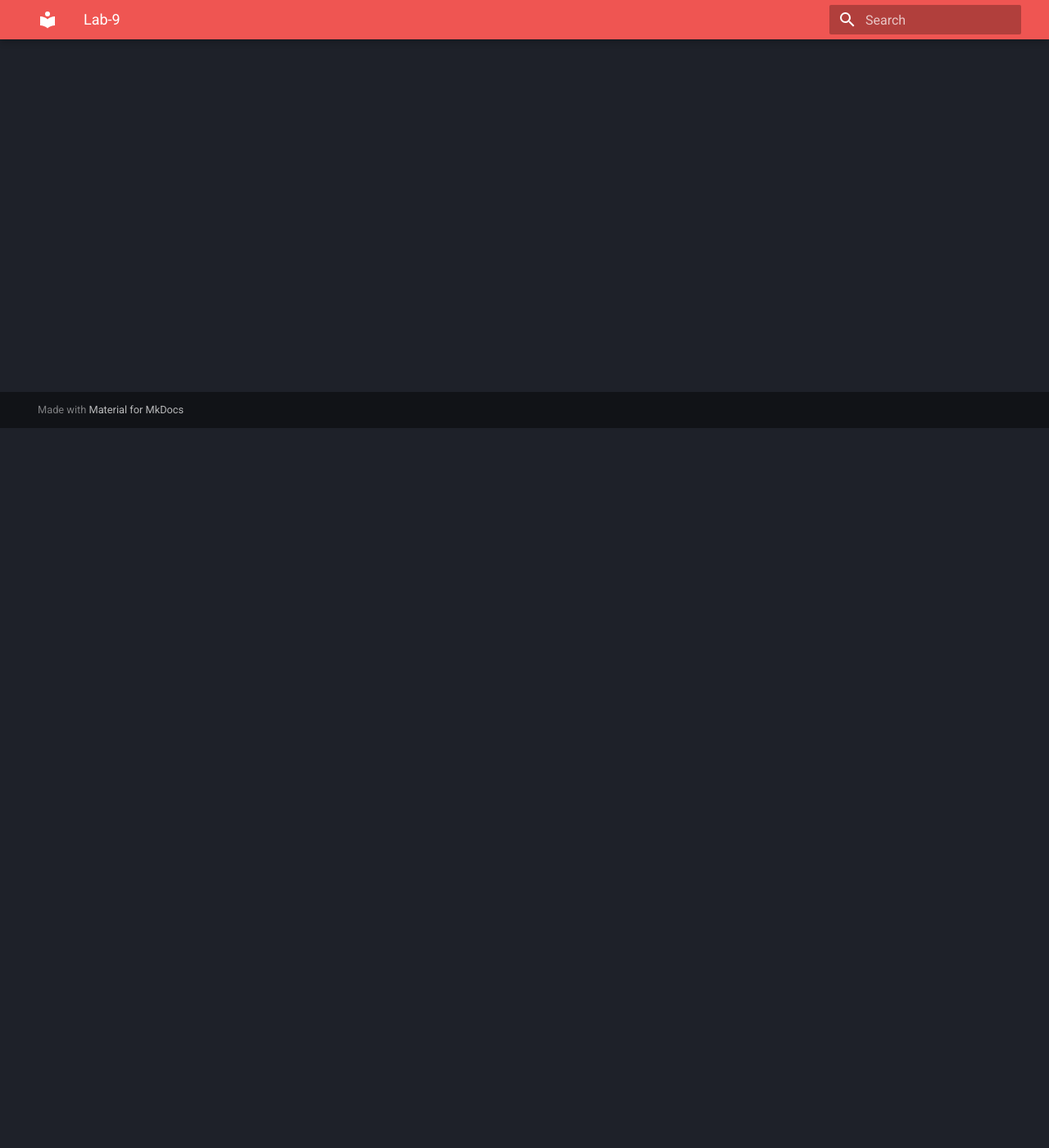
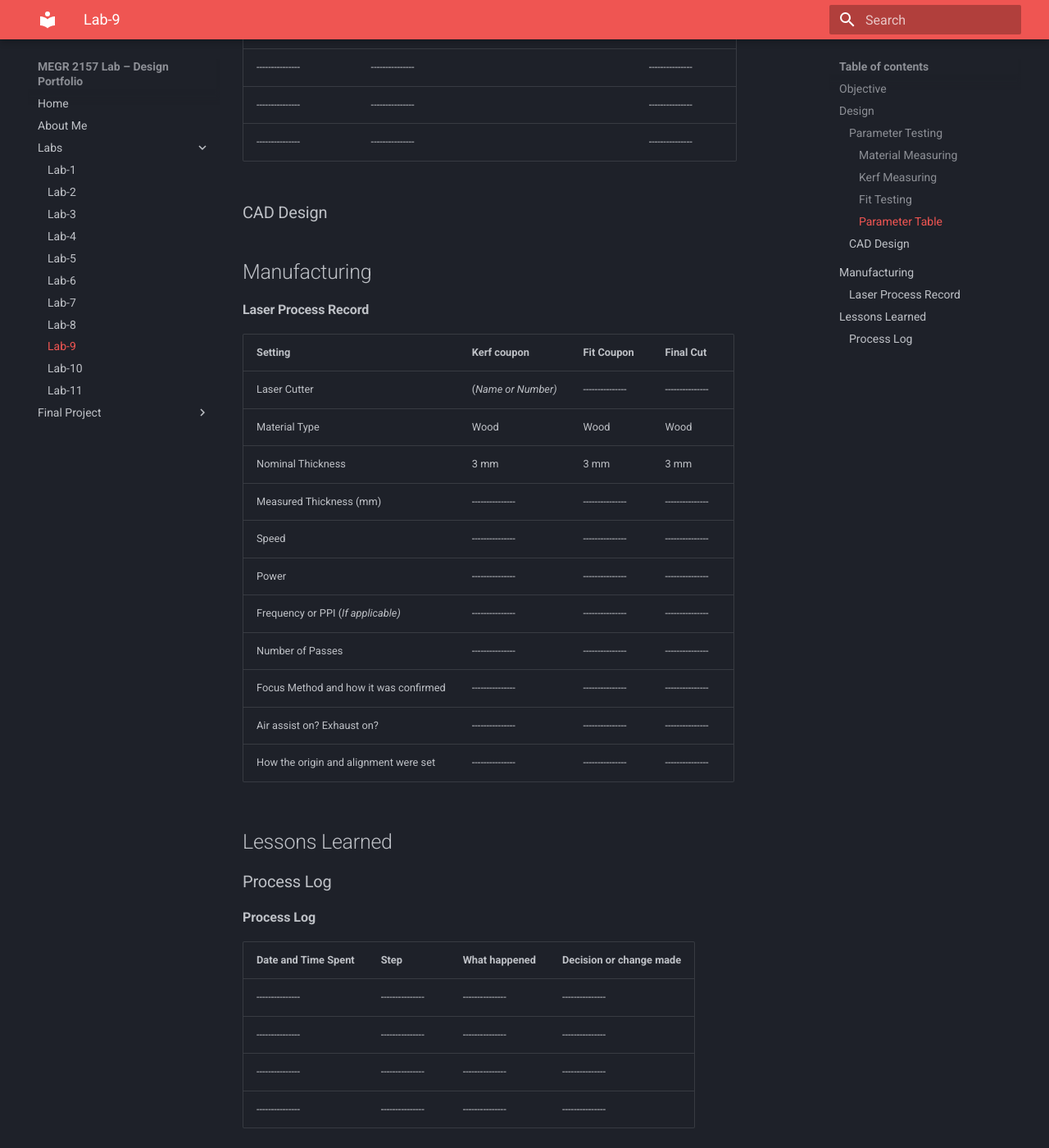
Before and after one commit to dheidenf-beep/DerekH-MEGR2157-LAB-Portfolio, an MkDocs documentation site: the page built from docs/Labs/L09/index.md, in a window 1280 px wide and 1400 px high, scrolled down 878 px. Shown: the whole window at 82% size. Built offline with MkDocs 1.6.1 and Material for MkDocs 9.7.7, drawn with Linux system fonts in a browser that asks for light colours; some of the changed text lies outside the part shown.

Commit message:
Revise lab report from pulleys to laser cutter
Updated the lab report to focus on laser cutting instead of pulleys, including sections on design, manufacturing, and lessons learned.

```diff
--- a/docs/Labs/L09/index.md
+++ b/docs/Labs/L09/index.md
@@ -1,12 +1,72 @@
-# A9 – Pulleys
+# A9 – Laser Cutter
 
 ## Objective
 
+The objective for this weeks lab was to use a laser cutter in the Super Fab Lab at UNC Charlotte to design and create a series of parts that fit together, accounting for proper tolerances and kerf.
 
-## Analyze
+## Design
+
+### Parameter Testing
+
+#### Material Measuring
+
+Ideally 3 mm thick sheet of wood.
+
+#### Kerf Measuring
+
+20 x 20 mm square
+
+#### Fit Testing
+
+**_Chosen Tolerance:_**
+
+#### Parameter Table
+
+| Variable Name | Value Units (Measured or Chosen) | What it controls |
+|---------------|---------------|---------------|
+| Material Thickness | mm (Measured) (Step 1) | ------ |
+| Kerf | mm (Measured) (Step 2) | ------ |
+| Clearance | mm (Chosen) (Step 4) |---------------|
+| Slot Width | mm (Calculated / Kerf = D - measured width) (Step 2?) |---------------|
+|---------------|---------------|---------------|
+|---------------|---------------|---------------|
+|---------------|---------------|---------------|
 
 
-## Decide
+### CAD Design
+
+####
 
 
-## Communicate
+## Manufacturing
+
+
+
+#### Laser Process Record
+
+| Setting | Kerf coupon | Fit Coupon | Final Cut |
+|---------------|---------------|---------------|---------------|
+| Laser Cutter | (_Name or Number)_ |---------------|---------------|
+| Material Type | Wood | Wood | Wood |
+| Nominal Thickness | 3 mm | 3 mm | 3 mm |
+| Measured Thickness (mm) |---------------|---------------|---------------|
+| Speed |---------------|---------------|---------------|
+| Power |---------------|---------------|---------------|
+| Frequency or PPI (_If applicable)_|---------------|---------------|---------------|
+| Number of Passes |---------------|---------------|---------------|
+| Focus Method and how it was confirmed |---------------|---------------|---------------|
+| Air assist on? Exhaust on? |---------------|---------------|---------------|
+| How the origin and alignment were set |---------------|---------------|---------------|
+
+## Lessons Learned
+
+### Process Log
+
+**Process Log**
+
+| Date and Time Spent | Step | What happened | Decision or change made |
+|---------------|---------------|---------------|---------------|
+|---------------|---------------|---------------|---------------|
+|---------------|---------------|---------------|---------------|
+|---------------|---------------|---------------|---------------|
+|---------------|---------------|---------------|---------------|
```
